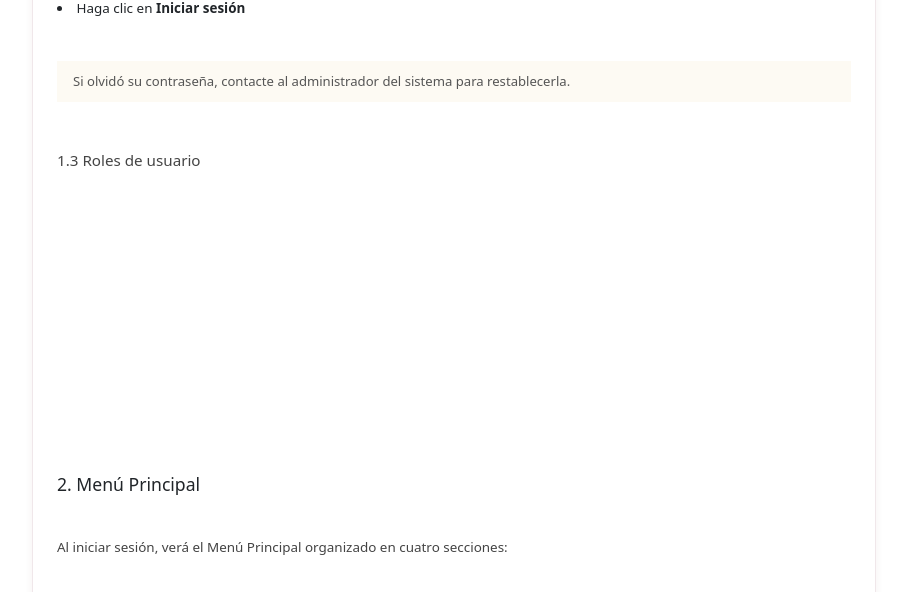
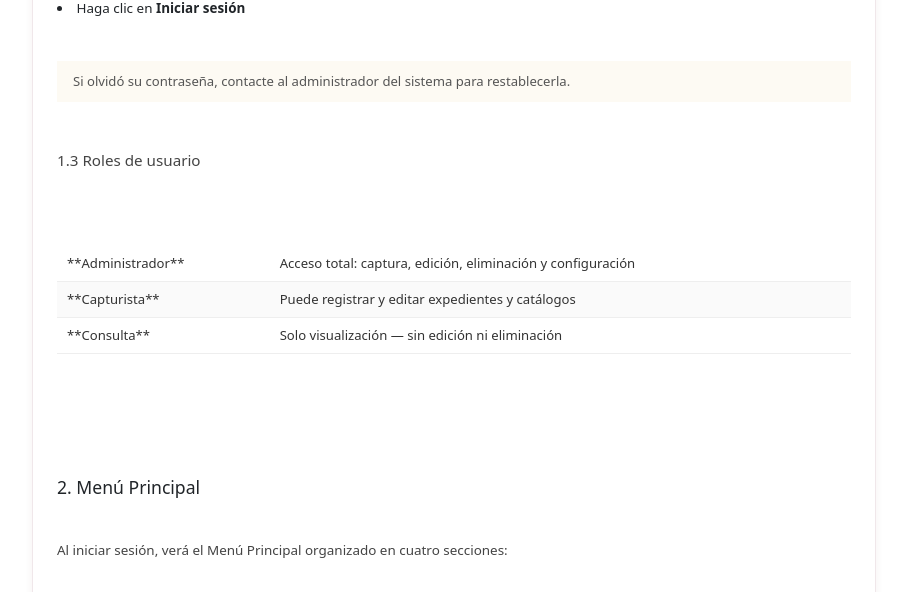
Before and after one commit to miklosleingel-png/sistema_gestion_documental, a Python web app: template mi_sistema/templates/main/doc_manual_usuario.html in a window 1280 px wide. Shown: the part 1078-1670 px from the top of the page, without its empty margins (186-1093 px from the left). Run offline with Jinja, Linux system fonts and the light colour scheme; the template is opened without the code that fills it, so the values that code supplies are empty.

Commit message:
Corregir estilos de tablas en documentación

```diff
--- a/mi_sistema/templates/main/doc_manual_usuario.html
+++ b/mi_sistema/templates/main/doc_manual_usuario.html
@@ -45,10 +45,10 @@
 <h4 style="color:#444; font-size:0.95rem; margin-top:14px; margin-bottom:4px;">1.3 Roles de usuario</h4>
 <br>
 <div style="overflow-x:auto; margin:12px 0;"><table style="width:100%; border-collapse:collapse; font-size:0.82rem;">
-<tr><th style="background:var(--guinda); color:white; padding:7px 10px; text-align:left;">Rol</th><th style="background:var(--guinda); color:white; padding:7px 10px; text-align:left;">Permisos</th></tr>
-<tr><th style="background:var(--guinda); color:white; padding:7px 10px; text-align:left;">**Administrador**</th><th style="background:var(--guinda); color:white; padding:7px 10px; text-align:left;">Acceso total: captura, edición, eliminación y configuración</th></tr>
-<tr><th style="background:var(--guinda); color:white; padding:7px 10px; text-align:left;">**Capturista**</th><th style="background:var(--guinda); color:white; padding:7px 10px; text-align:left;">Puede registrar y editar expedientes y catálogos</th></tr>
-<tr><th style="background:var(--guinda); color:white; padding:7px 10px; text-align:left;">**Consulta**</th><th style="background:var(--guinda); color:white; padding:7px 10px; text-align:left;">Solo visualización — sin edición ni eliminación</th></tr>
+<tr><th style="background:var(--guinda); color:white; padding:7px 10px; text-align:left; font-size:0.82rem;">Rol</th><th style="background:var(--guinda); color:white; padding:7px 10px; text-align:left; font-size:0.82rem;">Permisos</th></tr>
+<tr style="background:white;"><td style="padding:7px 10px; border-bottom:1px solid #eee; font-size:0.82rem; color:#333;">**Administrador**</td><td style="padding:7px 10px; border-bottom:1px solid #eee; font-size:0.82rem; color:#333;">Acceso total: captura, edición, eliminación y configuración</td></tr>
+<tr style="background:#fafafa;"><td style="padding:7px 10px; border-bottom:1px solid #eee; font-size:0.82rem; color:#333;">**Capturista**</td><td style="padding:7px 10px; border-bottom:1px solid #eee; font-size:0.82rem; color:#333;">Puede registrar y editar expedientes y catálogos</td></tr>
+<tr style="background:white;"><td style="padding:7px 10px; border-bottom:1px solid #eee; font-size:0.82rem; color:#333;">**Consulta**</td><td style="padding:7px 10px; border-bottom:1px solid #eee; font-size:0.82rem; color:#333;">Solo visualización — sin edición ni eliminación</td></tr>
 </table></div>
 <br>
 <hr style="border:none; border-top:2px solid var(--dorado-suave); margin:20px 0;">
```
Also changed, not shown: mi_sistema/templates/main/doc_manual_tecnico.html (+12 -12 lines).
